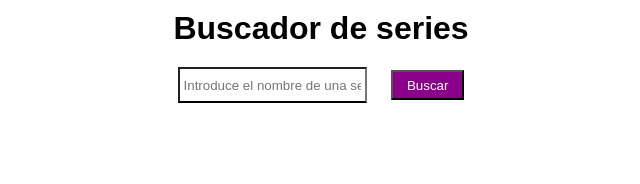
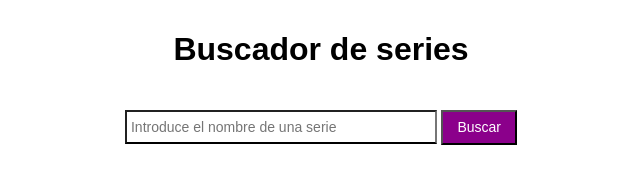
Before and after one commit to palomaviolin/javascript__exercise-2__series-browser, a website: page docs/index.html in a window 1280 px wide. Shown: the whole page, without its empty margins (319-959 px from the left). Drawn offline with Linux system fonts and the light colour scheme.

Commit message:
JavaScript part1: Basic series search, select fav and change the style

```diff
--- a/_src/assets/scss/main.scss
+++ b/_src/assets/scss/main.scss
@@ -1,23 +1,15 @@
 @import 'core/settings';
 
-* {
-    padding: 0;
+.body {
+	padding: 0;
     margin: 0;
-}
-
-body {
 	background-color: white;
 	font-family: Arial, Helvetica, sans-serif;
 }
 
-header {
+.header {
     background-color: white;
     width: 100%;
-}
-
-.btn-styles {
-	background-color: darkmagenta;
-	color: white;
 }
 
 .show-controls {
@@ -29,17 +21,22 @@ header {
 	padding: 10px;
 }
 
-.show-input {
-    margin: 10px;
-    padding: 4px;
-	height: 24px;
-	border-bottom: 2px solid black;
+.btn-styles {
+	background-color: darkmagenta;
+	color: white;
+	font-size: 14px;
+	margin: 10px 0;
+    height: 35px;
+    padding: 0 14px;
 }
 
-#search-show {
-    margin: 10px;
-    height: 30px;
-    padding: 0 14px;
+.show-input {
+	margin: 10px 0;
+    padding: 4px;
+	height: 22px;
+	width: 300px;
+	border-bottom: 2px solid black;
+	font-size: 14px;
 }
 
 .show-result-item {
--- a/docs/index.html
+++ b/docs/index.html
@@ -11,8 +11,8 @@
         <link rel="stylesheet" href="assets/css/main.css">
     </head>
 
-    <body>
-        <header>
+    <body class="body">
+        <header class="header">
             <div class="show-controls">
                  <h1 class="title-searcher">Buscador de series</h1>
 
```
Also changed, not shown: _src/templates/index.html (+2 -2 lines), public/index.html (+2 -2 lines), docs/assets/css/main.css, public/assets/css/main.css, 1 other file.
